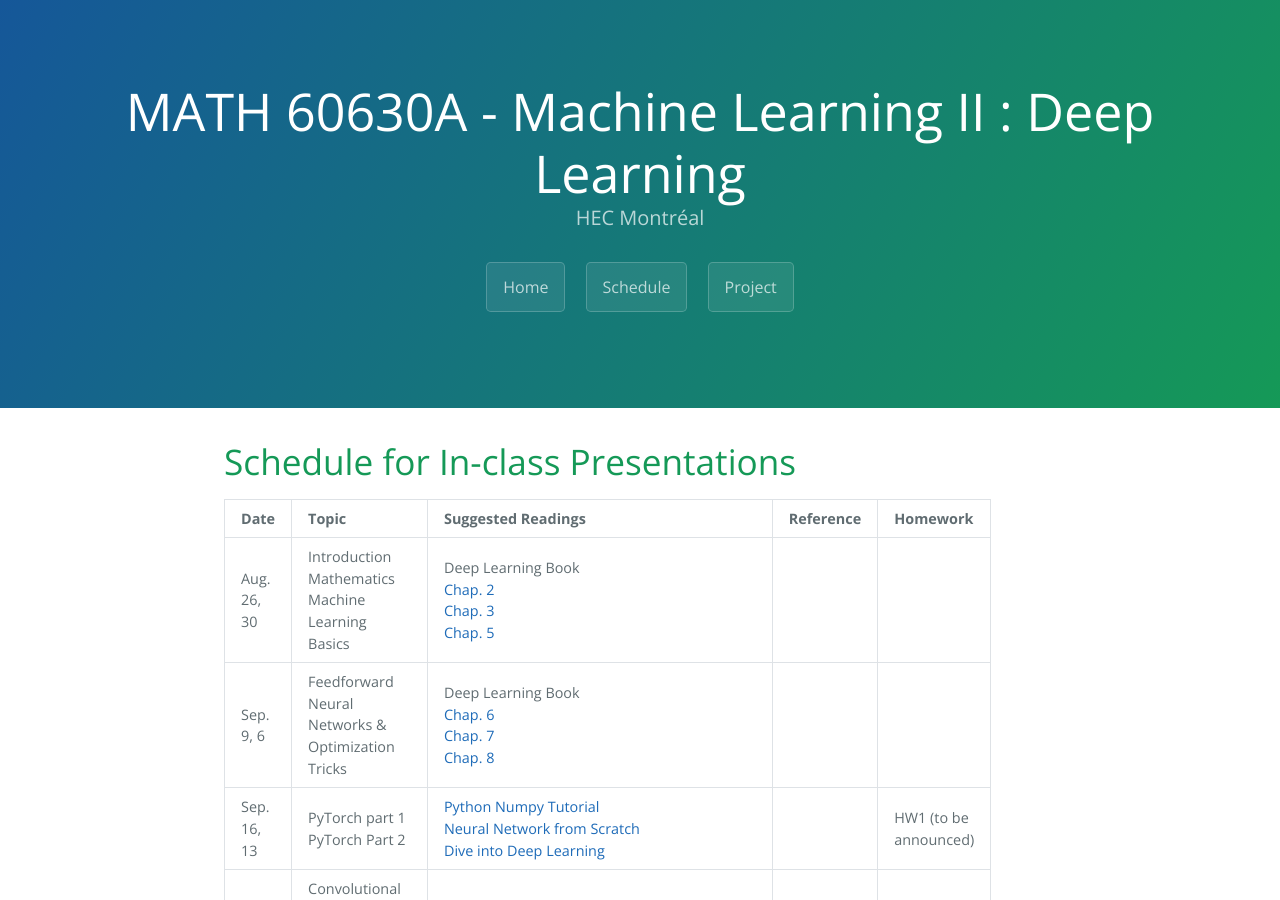
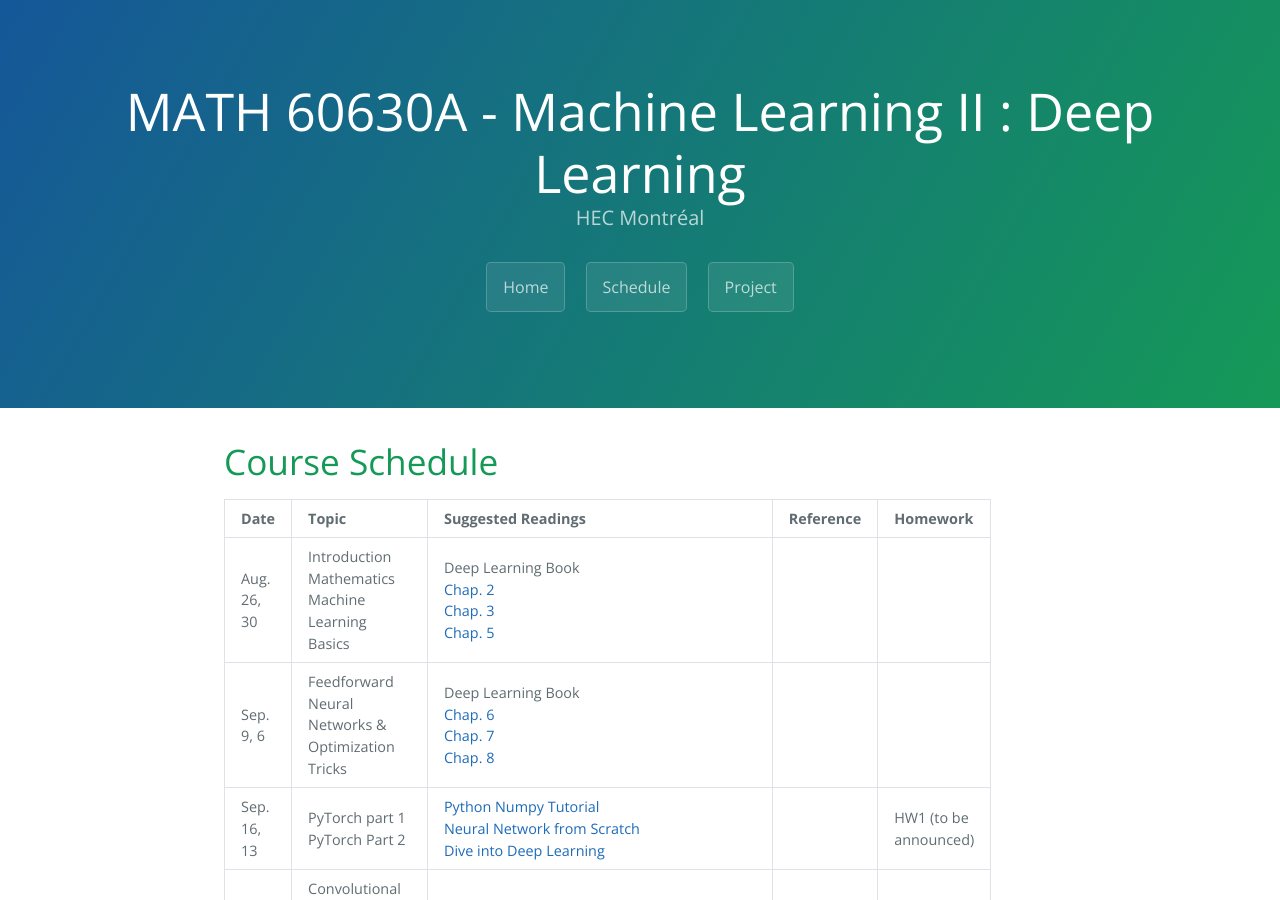
Before and after one commit to DeepGraphLearning/MATH60630A_2024A, a Jekyll site: the page built from schedule.md, in a window 1280 px wide and 900 px high. Built offline with Jekyll 4.4.1, drawn with Linux system fonts in a browser that asks for light colours.

Commit message:
[v0 Init] Schedule update

```diff
--- a/schedule.md
+++ b/schedule.md
@@ -158,7 +158,8 @@ schedule:
 #        url: https://www.csie.ntu.edu.tw/~b97053/paper/Rendle2010FM.pdf
 ---
 
-# Schedule for In-class Presentations
+[//]: # (# Schedule for In-class Presentations)
+# Course Schedule
 <table>
   <tr>
     <th>Date</th>
```
